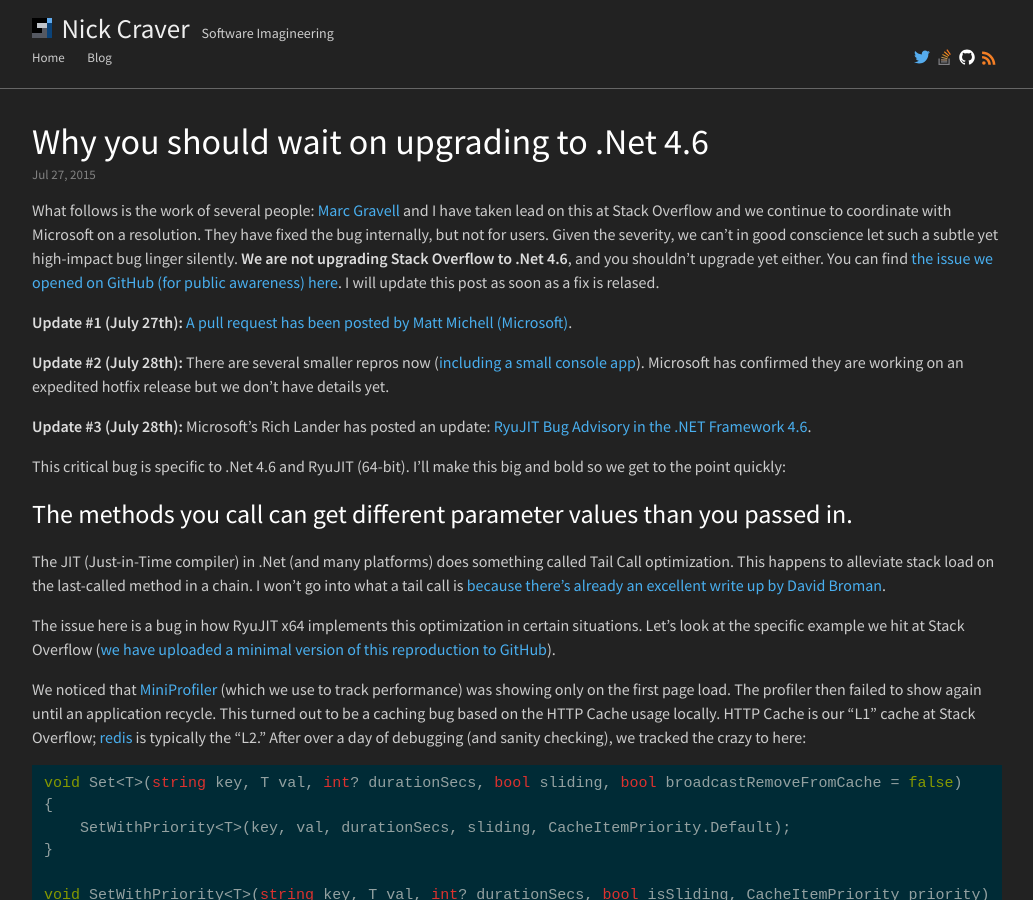
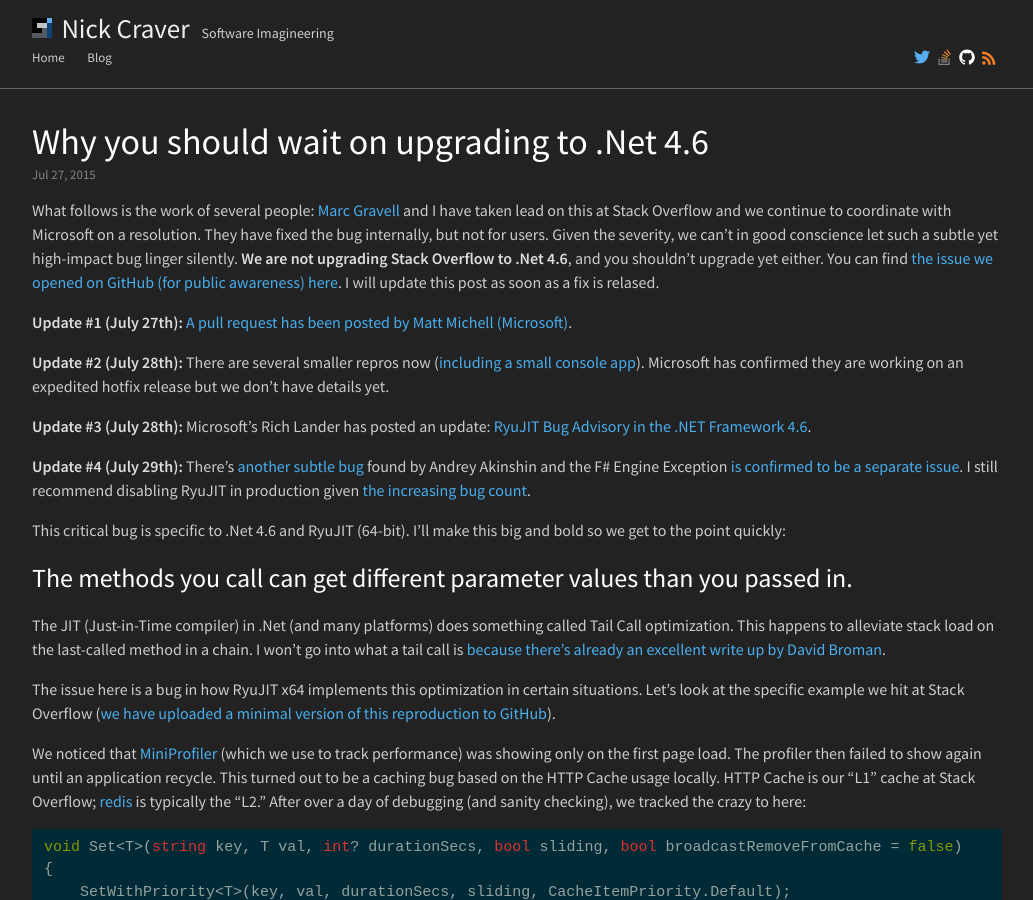
Before and after one commit to NickCraver/nickcraver.github.com, a Jekyll site: the page built from blog/_posts/2015-07-27-why-you-should-wait-on-dotnet-46.markdown, in a window 1280 px wide and 900 px high. Shown: the whole window, without its empty margins (123-1156 px from the left). Built offline with Jekyll 4.4.1, drawn with Linux system fonts in a browser that asks for light colours; comment, search, counter and statistics services are not loaded.

Commit message:
Add Update #4

```diff
--- a/blog/_posts/2015-07-27-why-you-should-wait-on-dotnet-46.markdown
+++ b/blog/_posts/2015-07-27-why-you-should-wait-on-dotnet-46.markdown
@@ -12,13 +12,15 @@
 
 **Update #3 (July 28th):** Microsoft's Rich Lander has posted an update: [RyuJIT Bug Advisory in the .NET Framework 4.6](http://blogs.msdn.com/b/dotnet/archive/2015/07/28/ryujit-bug-advisory-in-the-net-framework-4-6.aspx).
 
+**Update #4 (July 29th):** There's [another subtle bug](https://github.com/dotnet/coreclr/issues/1299) found by Andrey Akinshin and the F# Engine Exception [is confirmed to be a separate issue](https://github.com/Microsoft/visualfsharp/issues/536#issuecomment-125384182). I still recommend disabling RyuJIT in production given [the increasing bug count](https://github.com/dotnet/coreclr/issues?utf8=%E2%9C%93&q=is%3Aissue+RyuJIT).
+
 This critical bug is specific to .Net 4.6 and RyuJIT (64-bit). I'll make this big and bold so we get to the point quickly:
 
 ### The methods you call can get different parameter values than you passed in.
 <p></p>
 The JIT (Just-in-Time compiler) in .Net (and many platforms) does something called Tail Call optimization. This happens to alleviate stack load on the last-called method in a chain. I won't go into what a tail call is [because there's already an excellent write up by David Broman](http://blogs.msdn.com/b/davbr/archive/2007/06/20/enter-leave-tailcall-hooks-part-2-tall-tales-of-tail-calls.aspx).
 
-The issue here is a bug in how RyuJIT x64 implements this optimization in certain situations. Let's look at the specific example we hit at Stack Overflow ([we have uploaded a minimal version of this reproduction to GitHub](https://github.com/StackExchange/RyuJIT-TailCallBug)).
+The issue here is a bug in how RyuJIT x64 implements this optimization in certain situations. <!--more-->Let's look at the specific example we hit at Stack Overflow ([we have uploaded a minimal version of this reproduction to GitHub](https://github.com/StackExchange/RyuJIT-TailCallBug)).
 
 We noticed that [MiniProfiler](http://miniprofiler.com/) (which we use to track performance) was showing only on the first page load. The profiler then failed to show again until an application recycle. This turned out to be a caching bug based on the HTTP Cache usage locally. HTTP Cache is our "L1" cache at Stack Overflow; [redis](http://redis.io/) is typically the "L2." After over a day of debugging (and sanity checking), we tracked the crazy to here:
 
```
